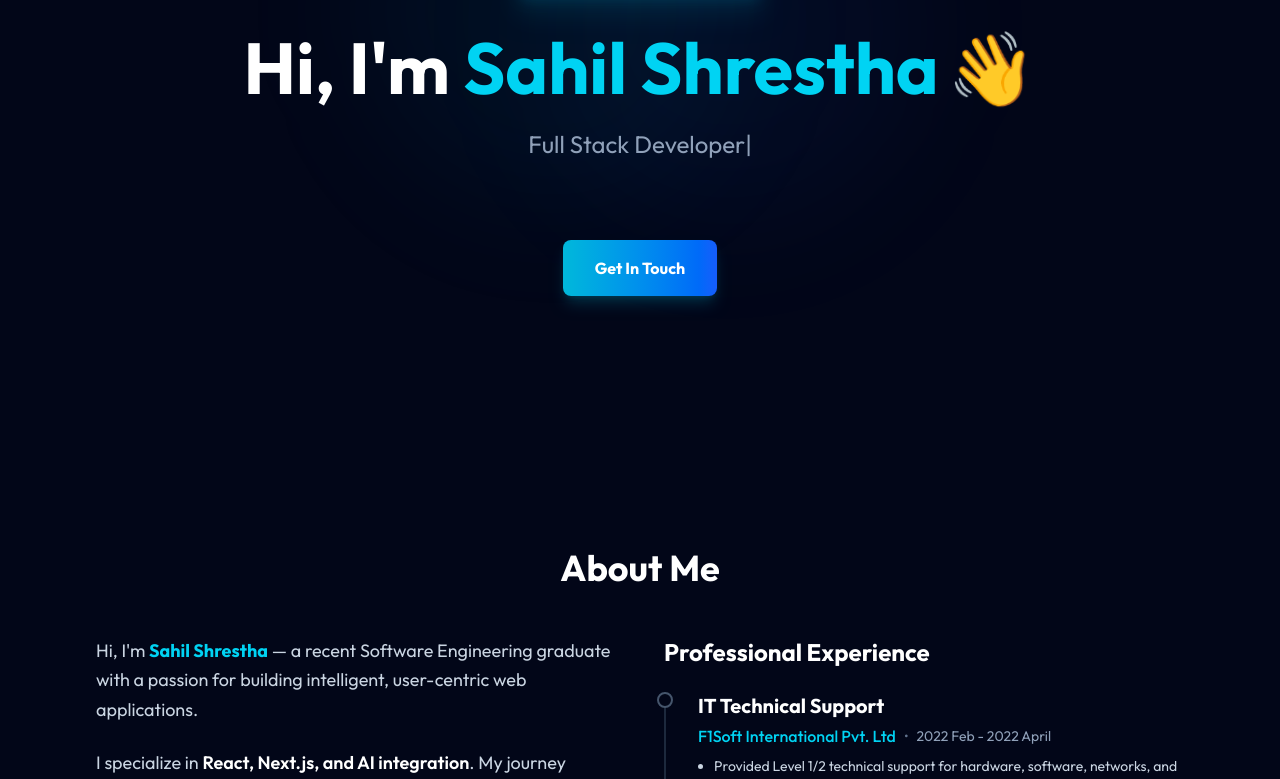
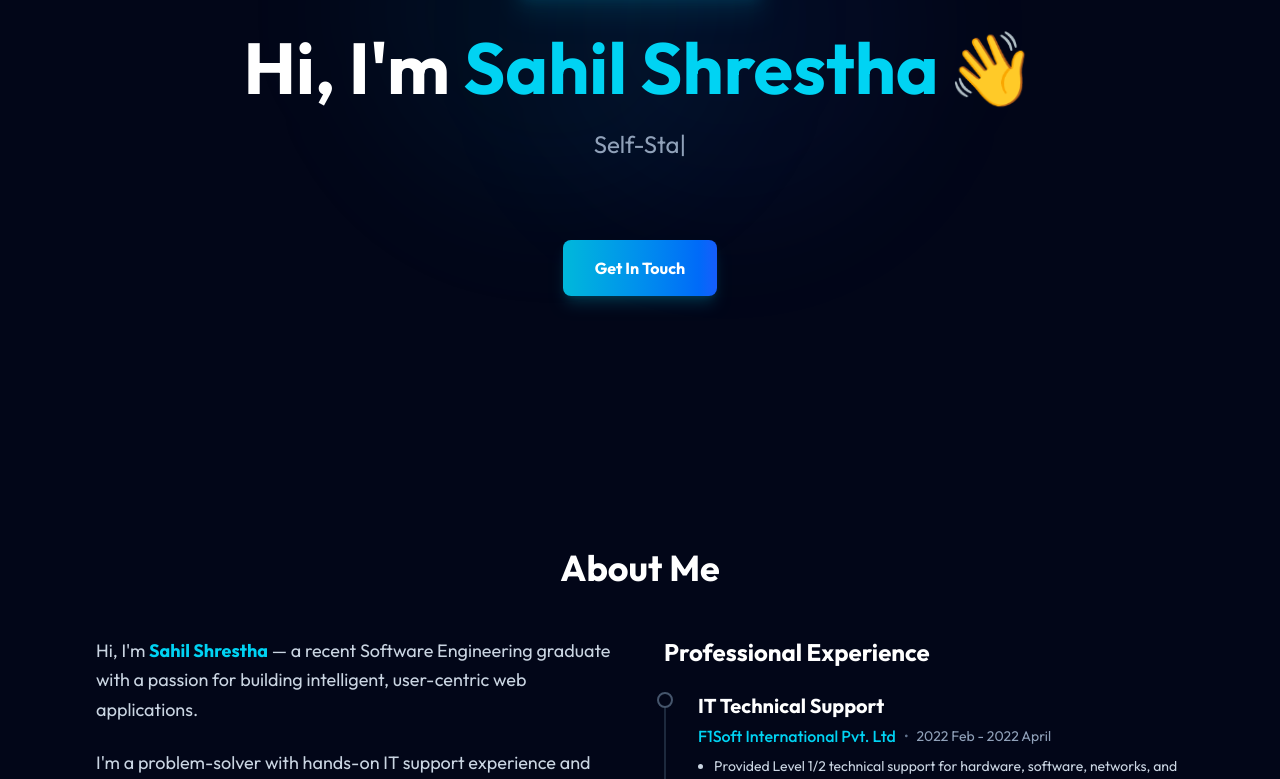
Before and after one commit to Sahil-Stha/sahil-portfolio, a React (Vite) app in the folder Portfolio.V2/sahil-portfolio/: page / in a window 1280 px wide. Shown: the part 380-1159 px from the top of the page. Built offline with nearby package versions, Linux system fonts and the light colour scheme.

Commit message:
Update Hero title and About Me bio

```diff
--- a/Portfolio.V2/sahil-portfolio/src/components/About.jsx
+++ b/Portfolio.V2/sahil-portfolio/src/components/About.jsx
@@ -63,7 +63,7 @@ export default function About() {
                                     Hi, I'm <span className="font-bold text-cyan-400">Sahil Shrestha</span> — a recent Software Engineering graduate with a passion for building intelligent, user-centric web applications.
                                 </p>
                                 <p className="text-lg text-slate-300 leading-relaxed mt-6">
-                                    I specialize in <span className="font-semibold text-white">React, Next.js, and AI integration</span>. My journey involves turning complex problems into simple, beautiful, and functional digital experiences. When I'm not coding, I'm exploring the latest in AI or designing UI prototypes.
+                                    I'm a problem-solver with hands-on IT support experience and growing skills in data analysis and infrastructure. I combine technical capability with calm communication, delivering real-world solutions across enterprise and education settings.
                                 </p>
                             </div>
                         </div>
--- a/Portfolio.V2/sahil-portfolio/src/components/Hero.jsx
+++ b/Portfolio.V2/sahil-portfolio/src/components/Hero.jsx
@@ -42,7 +42,7 @@ export default function Hero() {
                             sequence={[
                                 'Software Engineer',
                                 2000,
-                                'Full Stack Developer',
+                                'Self-Starter',
                                 2000,
                                 'Problem Solver',
                                 2000,
```
